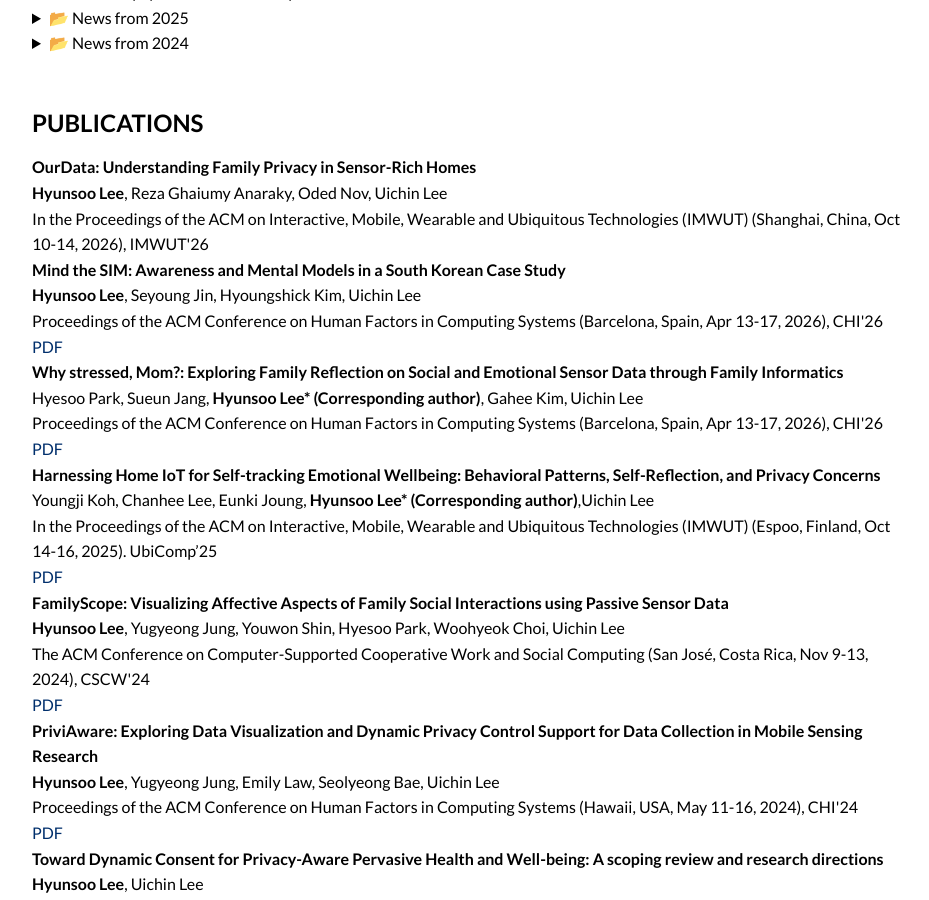
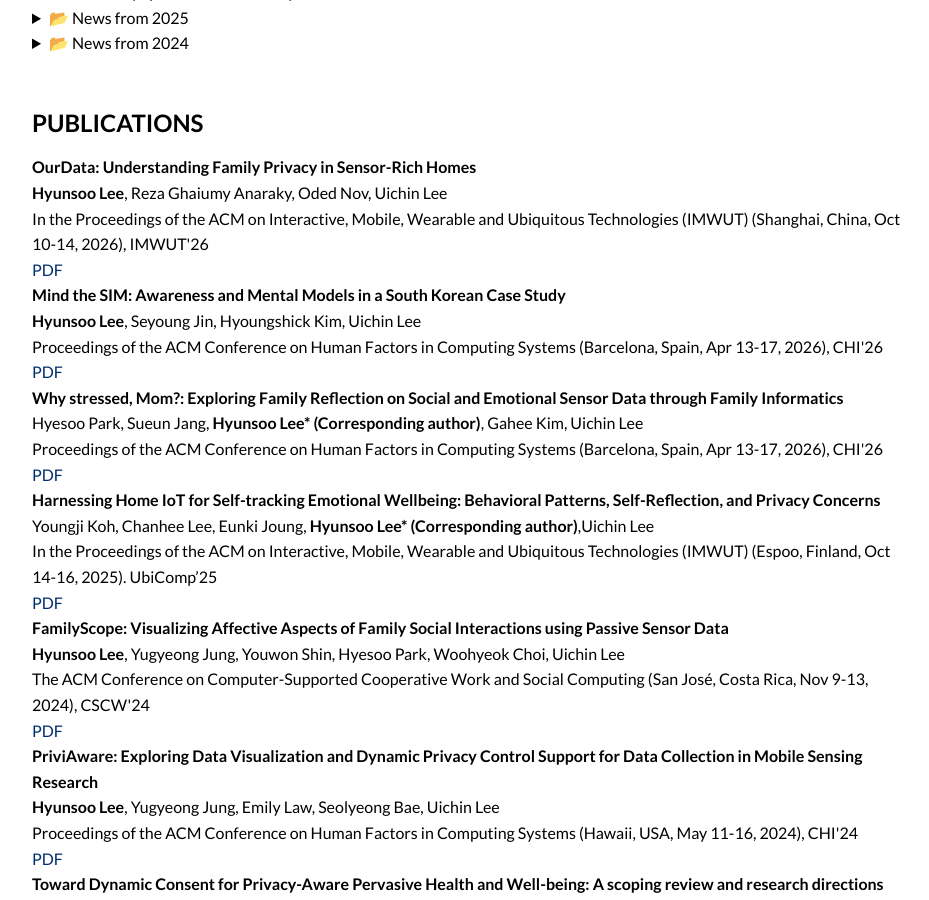
Before and after one commit to hslee90/hslee90.github.io, a Jekyll site: the page built from index.md, in a window 1280 px wide and 900 px high, scrolled down 571 px. Shown: the whole window, without its empty margins (288-1217 px from the left). Built offline with Jekyll 4.4.1, drawn with Linux system fonts in a browser that asks for light colours; nearby versions of some CDN libraries.

Commit message:
Add PDF link for 'OurData' publication
Added a link to the PDF of the publication 'OurData: Understanding Family Privacy in Sensor-Rich Homes'.

```diff
--- a/index.md
+++ b/index.md
@@ -106,6 +106,7 @@
       <strong>OurData: Understanding Family Privacy in Sensor-Rich Homes</strong><br>
       <span class="publication-authors"><strong>Hyunsoo Lee</strong>, Reza Ghaiumy Anaraky, Oded Nov, Uichin Lee</span><br>
       <span class="publication-venue"> In the Proceedings of the ACM on Interactive, Mobile, Wearable and Ubiquitous Technologies (IMWUT) (Shanghai, China, Oct 10-14, 2026), IMWUT'26</span><br>
+      <a href="assets/pdf/ourdata.pdf">PDF</a>
     </div>
 
      <div class="publication-item">
```
